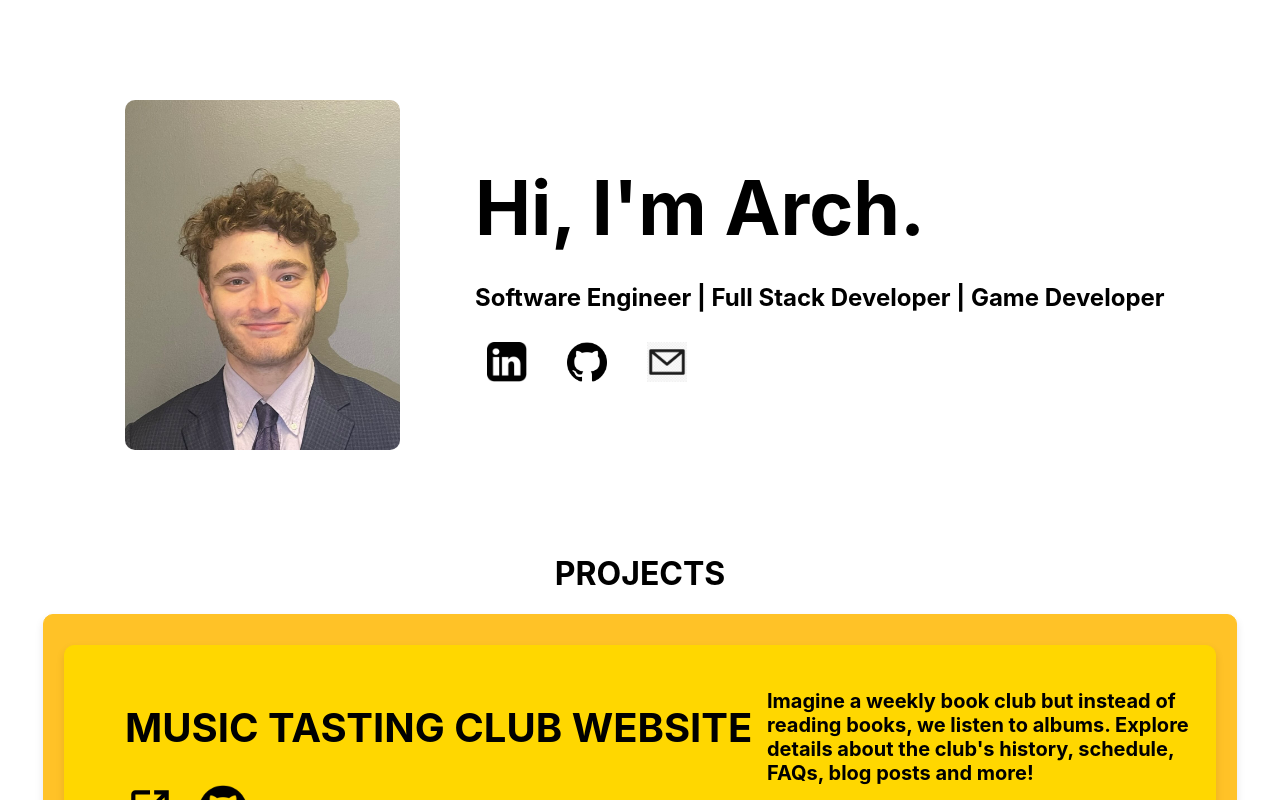
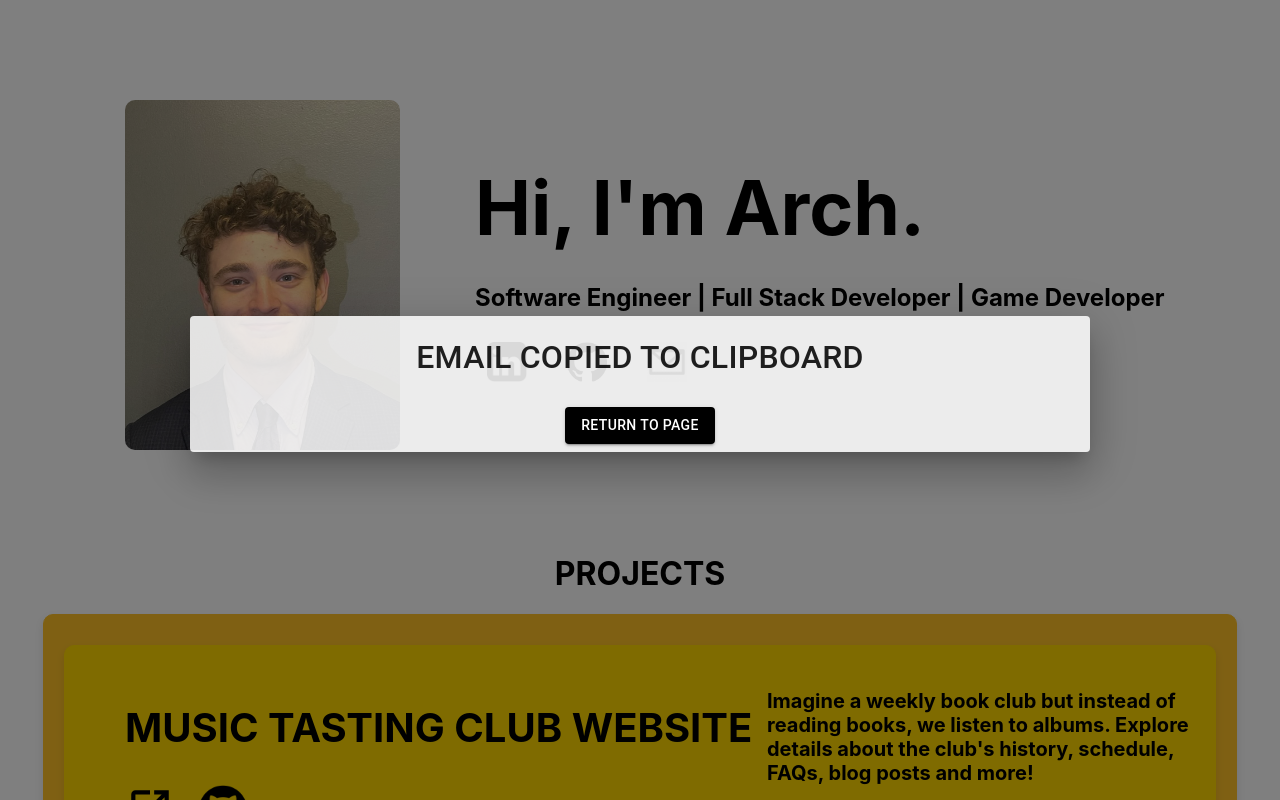
Before and after one commit to SpencerArchSilverstein/SpencerArchSilverstein.github.io, a React (Create React App) app: page / in a window 1280 px wide. Both pictures are taken after a click on the button 667 px from the left and 361 px from the top of the page. Shown: the top 800 px of the page. Built offline with nearby package versions, Linux system fonts and the light colour scheme.

Commit message:
Added dialog to let the user know that they have my email copied to their clipboard

```diff
--- a/src/App.tsx
+++ b/src/App.tsx
@@ -4,7 +4,16 @@ import profilePic from "./img/profilepic.png";
 import linkedInImg from "./img/linkedin_img.png";
 import githubImg from "./img/github.png";
 import mailImg from "./img/mailImg.png";
-import { Button, Grid, Alert, Box } from "@mui/material";
+import {
+  Button,
+  Grid,
+  Alert,
+  Box,
+  Dialog,
+  DialogTitle,
+  DialogContent,
+  DialogActions,
+} from "@mui/material";
 import useMediaQuery from "@mui/material/useMediaQuery";
 import { Launch } from "@mui/icons-material";
 import ProjectComponent from "./ProjectComponent";
@@ -16,13 +25,18 @@ import DownloadIcon from "@mui/icons-material/Download";
 
 function App() {
   const isMobile = useMediaQuery("(max-width: 768px)");
-  const [glitchBool, setGlitchBool] = useState(false);
+  // const [glitchBool, setGlitchBool] = useState(false);
+  const [copied, setCopied] = useState(false);
+  function copyEmail() {}
+  function handleCopyEmailClosed() {
+    setCopied(false);
+  }
   //About Me
   //Resume (Work Experience, Project Experience)
   //Technical Skills
   //Contact Me
 
-  useEffect(() => {});
+  // useEffect(() => {});
 
   return (
     <>
@@ -66,9 +80,10 @@ function App() {
             <Grid item xs={1} md={0}>
               <Button
                 style={{ height: 60, width: 15 }}
-                onClick={() =>
-                  navigator.clipboard.writeText("archsilverstein@gmail.com")
-                }
+                onClick={() => {
+                  navigator.clipboard.writeText("archsilverstein@gmail.com");
+                  setCopied(true);
+                }}
               >
                 <img src={mailImg} alt="LinkedIn" className="company-logos" />
               </Button>
@@ -76,6 +91,32 @@ function App() {
           </Grid>
         </div>
       </div>
+      <Dialog
+        open={copied}
+        onClose={handleCopyEmailClosed}
+        maxWidth="md"
+        fullWidth
+        PaperProps={{
+          sx: {
+            mx: 5,
+            mt: 0,
+            backgroundColor: "rgba(255, 255, 255, 0.85)",
+          },
+        }}
+      >
+        <DialogTitle sx={{ textAlign: "center", fontSize: "2rem" }}>
+          EMAIL COPIED TO CLIPBOARD
+        </DialogTitle>
+        <DialogActions sx={{ justifyContent: "center" }}>
+          <Button
+            onClick={handleCopyEmailClosed}
+            variant="contained"
+            sx={{ backgroundColor: "black", color: "white" }}
+          >
+            Return To Page
+          </Button>
+        </DialogActions>
+      </Dialog>
       <h1 className="project-title">PROJECTS</h1>
       <>
         {projectData.map((proj, index) => (
```
